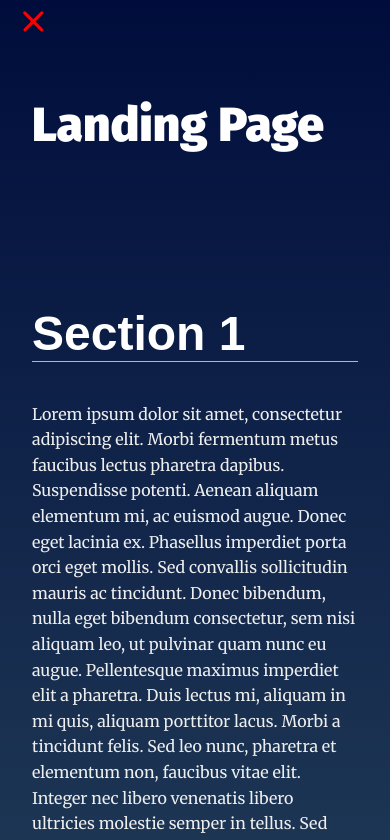
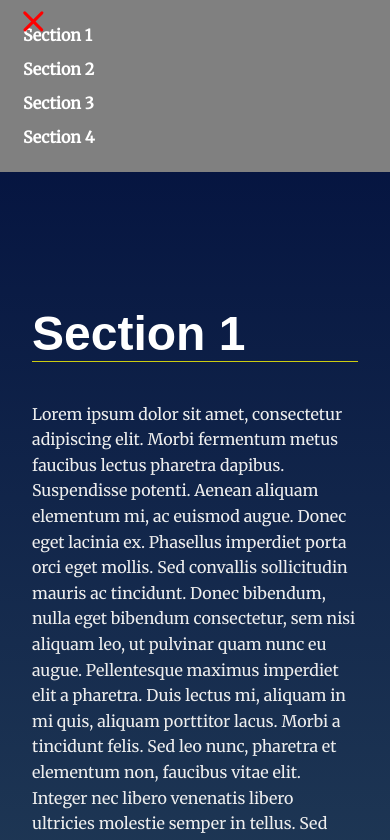
Before and after one commit to talaalshaar/Front-End-Udacity, a plain HTML site: page landing-page/index.html in a window 390 px wide. Both pictures are taken after a click on the button "toggle navigation". Shown: the top 840 px of the page. Drawn offline with Linux system fonts and the light colour scheme.

Commit message:
updates on css responsive navbar

```diff
--- a/landing-page/css/styles.css
+++ b/landing-page/css/styles.css
@@ -1,4 +1,3 @@
-
 
 /*
  *
@@ -72,21 +71,17 @@ section {
     padding: 0;
 }
 
-/* .navbar__menu {
-    height: 50px;
-} */
-
 .navbar__menu{
     display: flex;
     flex-direction: row;
     align-items: center;
     justify-content: space-between;
     background-color:gray;
-    /* W3C, IE 10+/ Edge, Firefox 16+, Chrome 26+, Opera 12+, Safari 7+ */
     color: #FFF;
     height: 50px;
     padding: 1em;
 }
+
 .navbar__menu ul {
     display: flex;
     padding: 2px;
@@ -98,6 +93,8 @@ section {
 
 .navbar__menu li {
     display: inline-block;
+    background-color: gray;
+
 }
 
 .navbar__menu .menu__link {
@@ -113,12 +110,17 @@ section {
     color: #fff;
     transition: ease 0.3s all;
 }
+
 @media screen and (max-width: 700px) {
     .navbar__menu ul {
         display: flex;
-        flex-direction: row;
+        flex-direction: column;
     }
-
+    .page__header,
+    .navbar__menu,
+    #navbar__list {
+        height: auto!important;
+    }
     .nav-toggle {
         display: block;
         padding: .5em;
@@ -130,7 +132,7 @@ section {
         top: 1em;
         z-index: 1000;
     }
-    .page_header .navbar_menu.toggled {
+    .page__header .navbar__menu.toggled {
         transform: translateX(0);
         display: block;
     }
@@ -177,6 +179,7 @@ section {
         transition: all 0.3s;
     }
 }
+
 /* Header Styles */
 .page__header {
     background: #fff;
@@ -196,6 +199,9 @@ section {
 .page__footer p{
     color: #fff;
 }
+
+
+
 
 /* ---- Theme Rules ---- */
 /* Landing Container Styles */
--- a/landing-page/js/app.js
+++ b/landing-page/js/app.js
@@ -73,16 +73,16 @@ scrollFunction = () => {
 scrollFunction();
 
 
-const navbar = document.querySelector(".page__header");
+const navBar = document.querySelector(".page__header");
 const navToggle = document.querySelector(".nav-toggle");
 
 const collapseNavBar = (navToggle) => {
-    navToggle.addEventListener("click" , () =>{
-        navbar.classList.toggle("nav-open");
-        document.querySelector(".navbar__menu").classList.toggle("toggled");
+    navToggle.addEventListener("click", () => {
+      navBar.classList.toggle("nav-open");
+      document.querySelector(".navbar__menu").classList.toggle("toggled");
     });
-};
-collapseNavBar(navToggle);
+  };
+  collapseNavBar(navToggle);
 
 /**
  * End Main Functions
```
Also changed, not shown: landing-page/index.html (+0 -1 lines).
